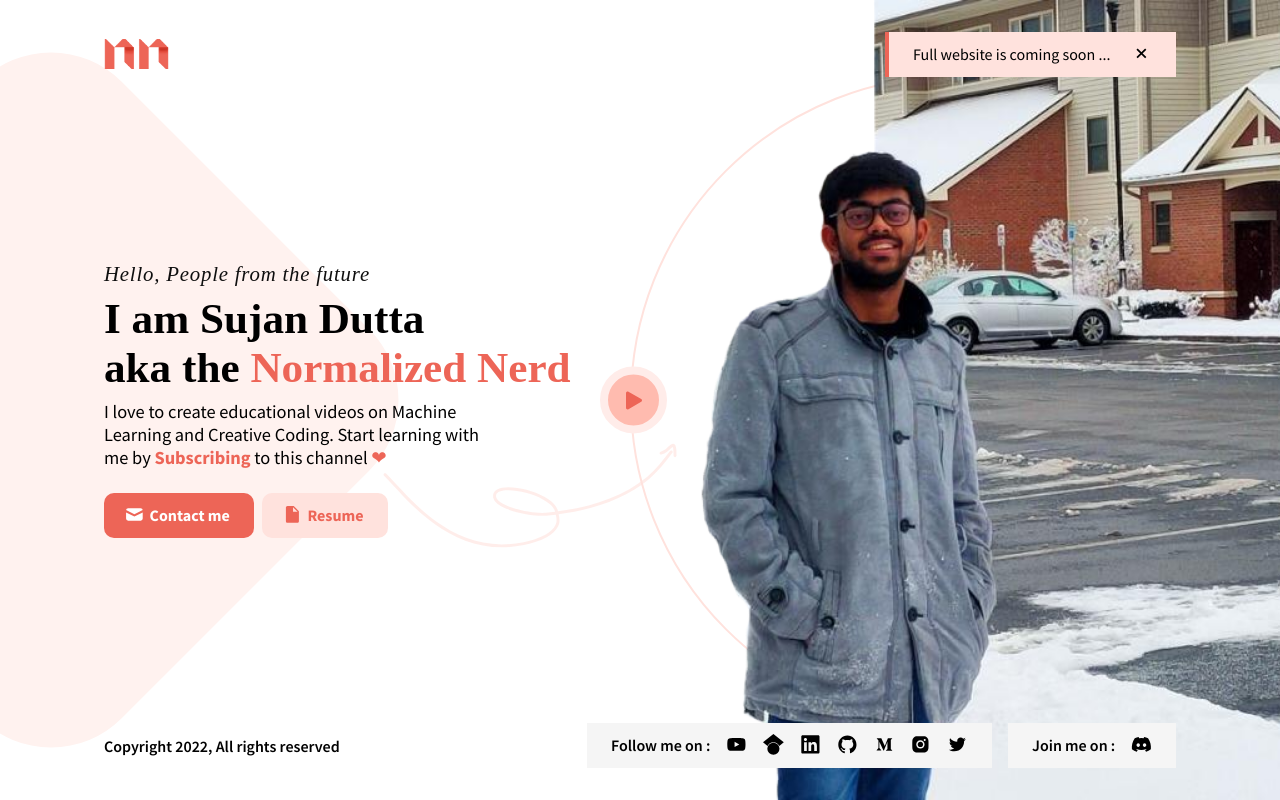
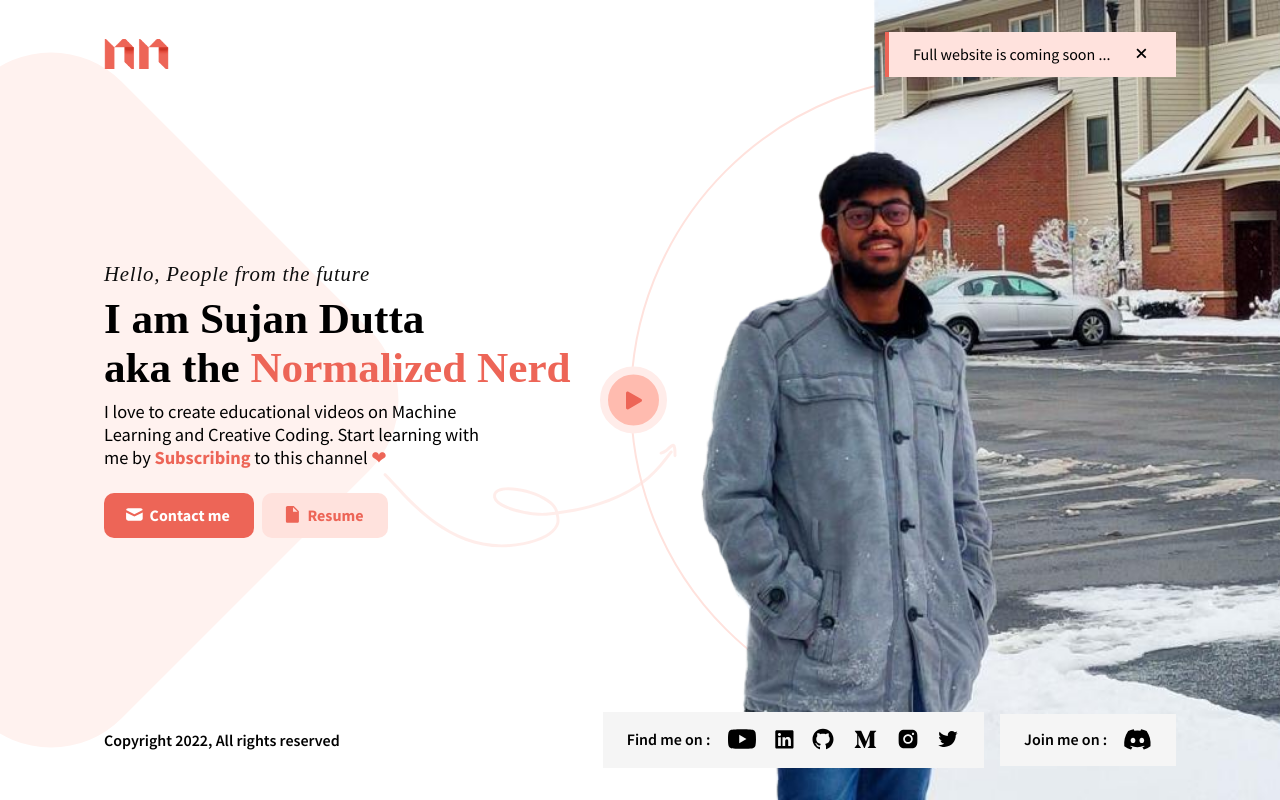
Before and after one commit to SujoyKrHaldar/Normalized-Nerd-Temp, a Next.js app: page / in a window 1280 px wide. Built offline with nearby package versions, Linux system fonts and the light colour scheme; a web font is replaced by a local one.

Commit message:
footer social links update

```diff
--- a/components/Footer.jsx
+++ b/components/Footer.jsx
@@ -17,45 +17,63 @@ function Footer() {
 
           <div className="links">
             <div className="social_links">
-              <p>Follow me on :</p>
+              <p>Find me on :</p>
               <a
+                style={{ fontSize: "2rem" }}
                 href="https://www.youtube.com/c/NormalizedNerd"
                 target="_blank"
               >
                 <AiFillYoutube />
               </a>
-              <a
+              {/* <a
                 href="https://scholar.google.com/citations?user=Fy5SnlgAAAAJ"
                 target="_blank"
               >
                 <SiGooglescholar />
-              </a>
+              </a> */}
               <a
                 href="https://www.linkedin.com/in/sujandutta99/"
                 target="_blank"
               >
                 <FaLinkedin />
               </a>
-              <a target="_blank" href="https://github.com/Suji04">
+              <a
+                style={{ fontSize: "1.5rem" }}
+                target="_blank"
+                href="https://github.com/Suji04"
+              >
                 <AiFillGithub />
               </a>
-              <a href="https://medium.com/@sujan99dutta" target="_blank">
+              <a
+                style={{ fontSize: "1.8rem" }}
+                href="https://medium.com/@sujan99dutta"
+                target="_blank"
+              >
                 <AiOutlineMedium />
               </a>
               <a
+                style={{ fontSize: "1.5rem" }}
                 href="https://www.instagram.com/normalizednerd/"
                 target="_blank"
               >
                 <AiFillInstagram />
               </a>
-              <a href="https://twitter.com/normalized_nerd" target="_blank">
+              <a
+                style={{ fontSize: "1.5rem" }}
+                href="https://twitter.com/normalized_nerd"
+                target="_blank"
+              >
                 <AiOutlineTwitter />
               </a>
             </div>
 
             <div className="social_links">
               <p>Join me on :</p>
-              <a href="https://discord.com/invite/39YYU936RC" target="_blank">
+              <a
+                style={{ fontSize: "1.8rem" }}
+                href="https://discord.com/invite/39YYU936RC"
+                target="_blank"
+              >
                 <FaDiscord />
               </a>
             </div>
```
